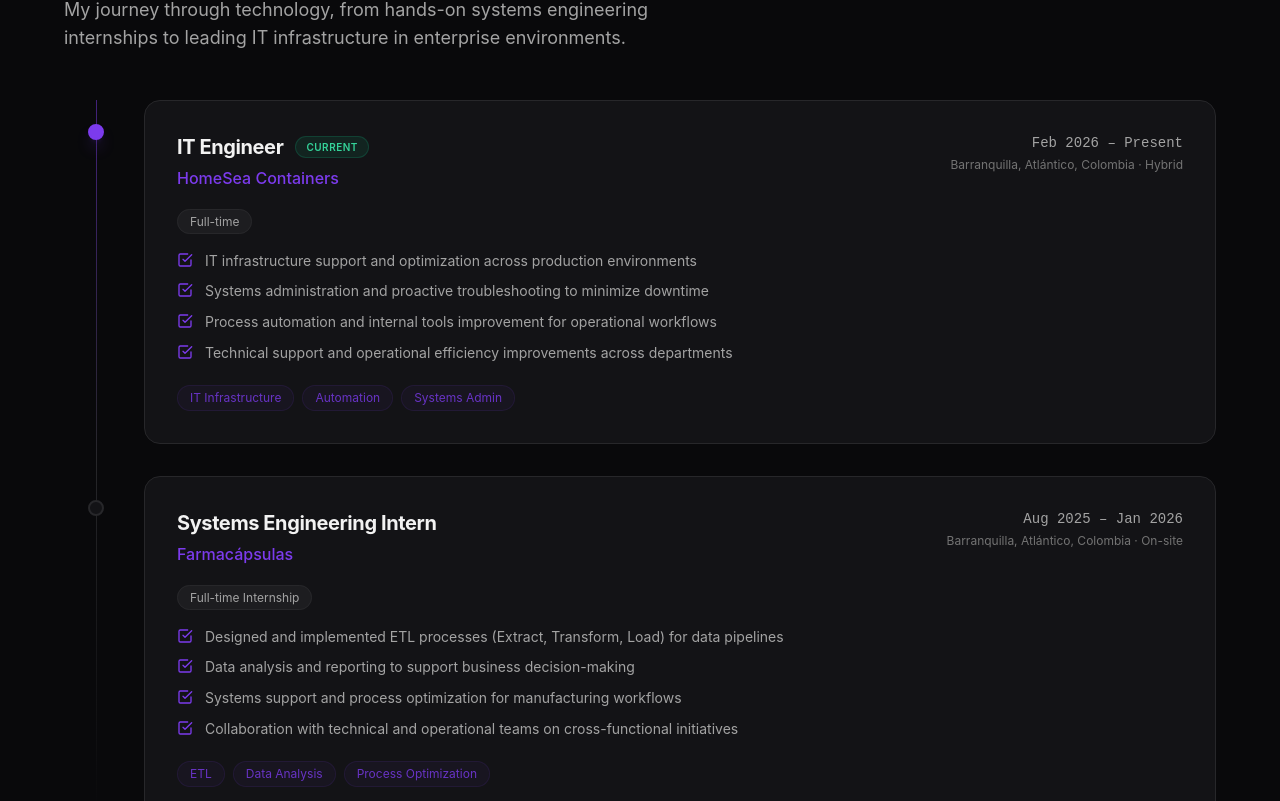
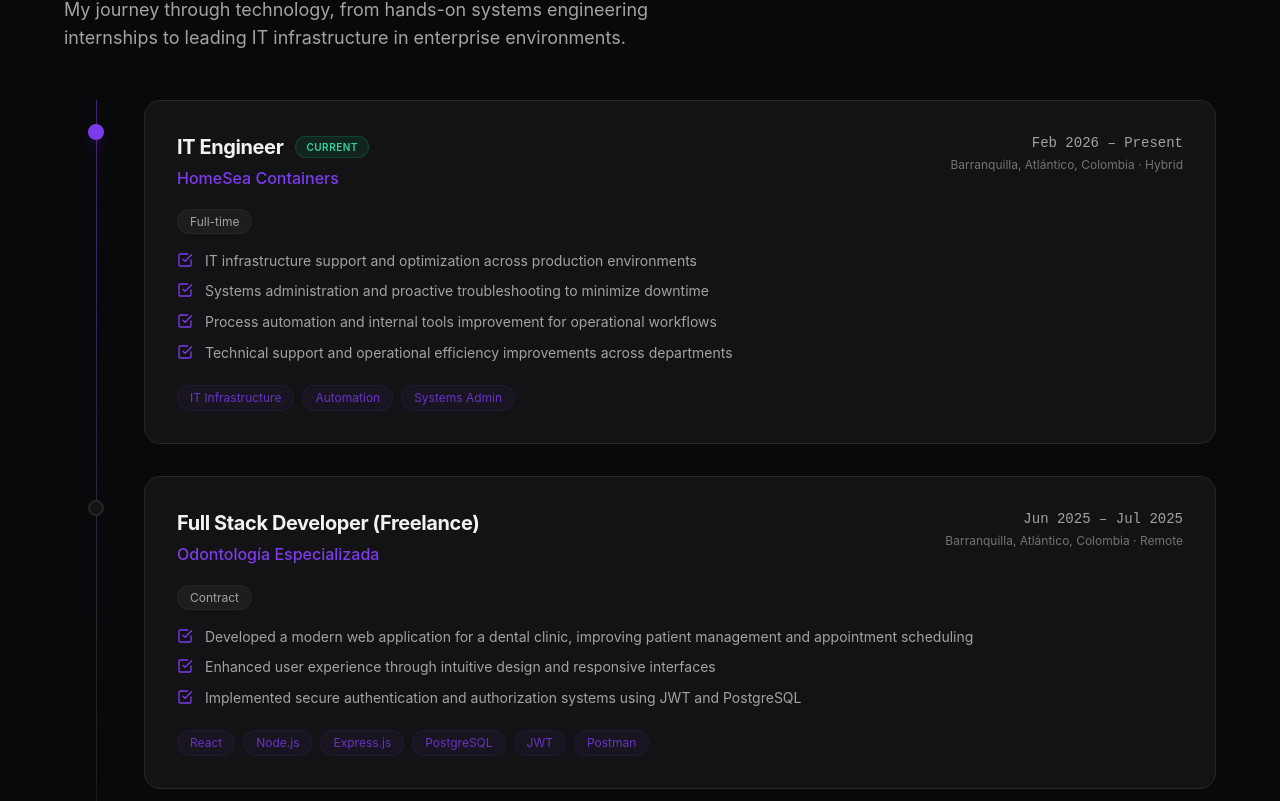
Before and after one commit to Jospeeth/portfolio, a React (Vite) app: page / in a window 1280 px wide. Shown: the part 1999-2800 px from the top of the page. Built offline with nearby package versions, Linux system fonts and the light colour scheme.

Commit message:
feat: add Odontología Especializada freelance role to experience data

```diff
--- a/src/data.js
+++ b/src/data.js
@@ -120,6 +120,22 @@ export const EXPERIENCES = [
   },
   {
     id: 2,
+    company: "Odontología Especializada",
+    role: "Full Stack Developer (Freelance)",
+    type: "Contract",
+    dates: "Jun 2025 – Jul 2025",
+    location: "Barranquilla, Atlántico, Colombia",
+    mode: "Remote",
+    highlights: [
+      "Developed a modern web application for a dental clinic, improving patient management and appointment scheduling",
+      "Enhanced user experience through intuitive design and responsive interfaces",
+      "Implemented secure authentication and authorization systems using JWT and PostgreSQL",
+    ],
+    technologies: ["React", "Node.js", "Express.js", "PostgreSQL", "JWT", "Postman"],
+    current: false,
+  },
+  {
+    id: 3,
     company: "Farmacápsulas",
     role: "Systems Engineering Intern",
     type: "Full-time Internship",
```
